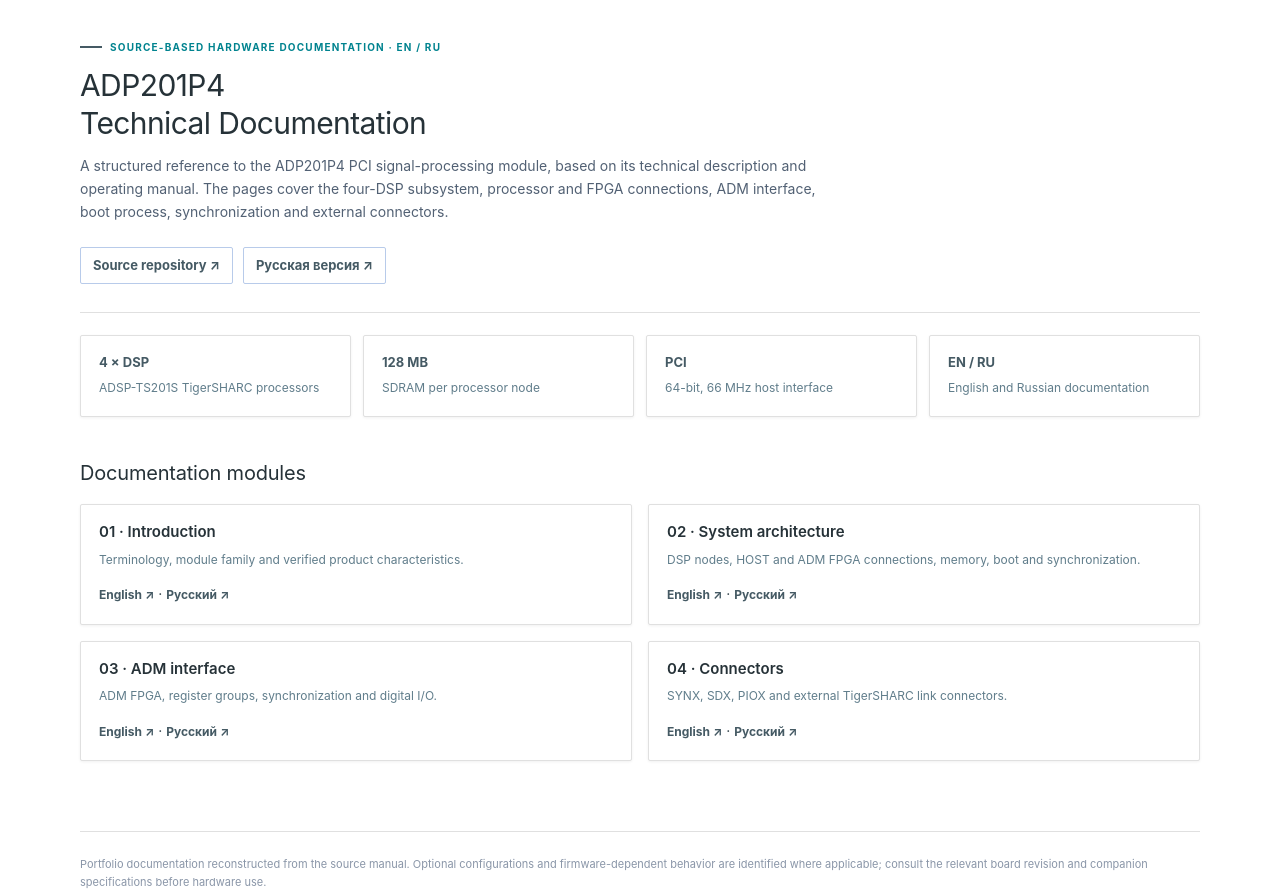
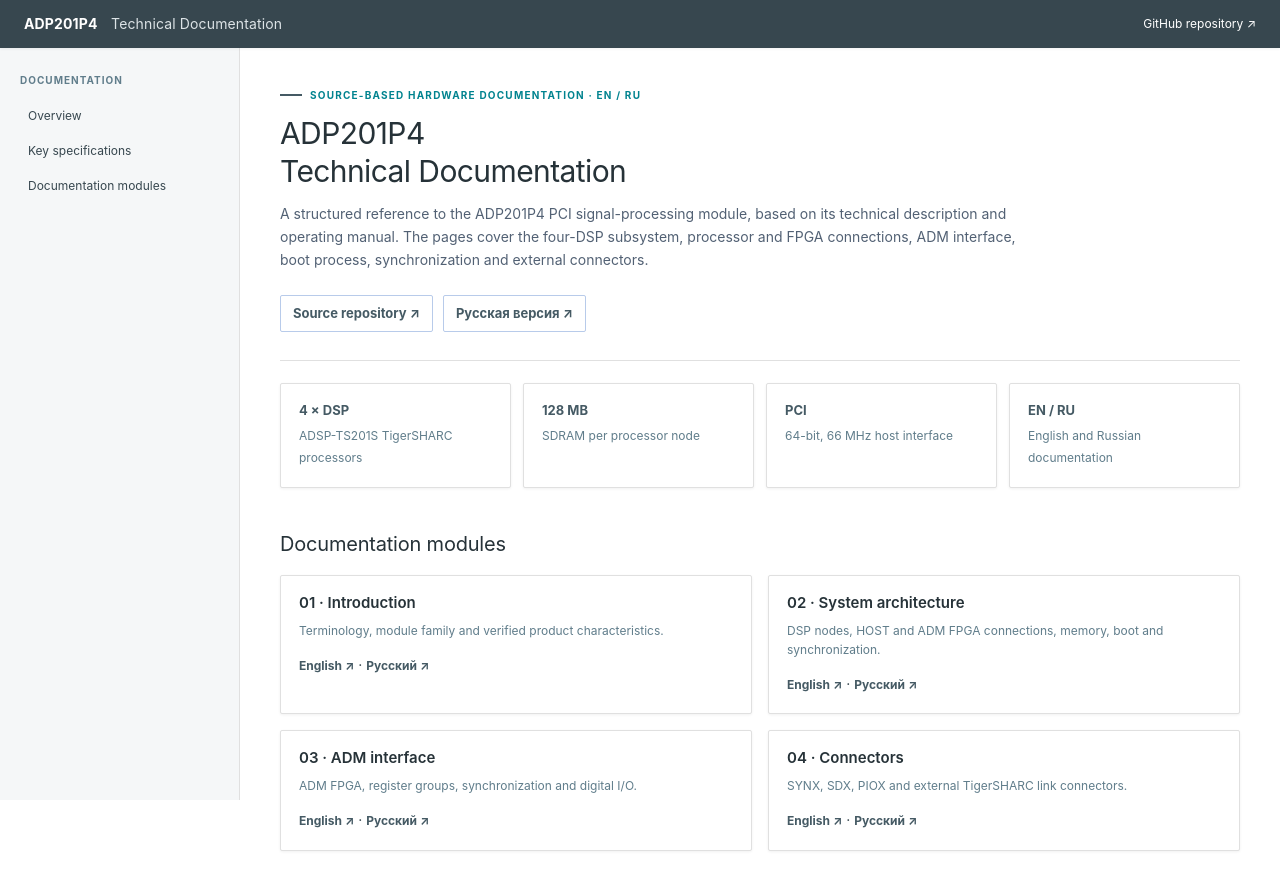
Before and after one commit to ekatmoz88-alt/adp201p4-hardware-spec, a plain HTML site: page site/index.html in a window 1280 px wide. Shown: the top 894 px of the page. Drawn offline with Linux system fonts and the light colour scheme.

Commit message:
Align ADP201P4 landing page with portfolio reference layout

```diff
--- a/site/index.html
+++ b/site/index.html
@@ -22,6 +22,23 @@
   --radius:2px;
 }
 *{box-sizing:border-box}
+.topbar{
+  position:sticky;top:0;z-index:20;display:flex;align-items:center;justify-content:space-between;
+  height:48px;padding:0 24px;background:var(--blue-dark);color:#fff;box-shadow:var(--shadow);
+}
+.brand{color:#fff;font-size:14px;font-weight:650;letter-spacing:.01em}
+.brand:hover,.source-link:hover{color:#fff;text-decoration:none}
+.brand span{margin-left:10px;color:#dce3e6;font-weight:400}
+.source-link{color:#fff;font-size:12px}
+.shell{display:grid;grid-template-columns:240px minmax(0,1fr);align-items:start;max-width:1600px;margin:0 auto}
+.sidebar{
+  position:sticky;top:48px;align-self:start;height:calc(100vh - 48px);overflow-y:auto;
+  padding:24px 16px 32px 20px;background:#f5f7f8;border-right:1px solid var(--line);
+}
+.nav-title{margin-bottom:12px;color:var(--muted);font-size:10px;font-weight:700;letter-spacing:.1em}
+.sidebar nav{display:grid;gap:4px}
+.sidebar nav a{padding:6px 8px;border-radius:2px;color:var(--blue-dark);font-size:12px}
+.sidebar nav a:hover{background:#e8edef;text-decoration:none}
 html{scroll-behavior:smooth;scroll-padding-top:24px}
 body{
   margin:0;
@@ -32,7 +49,7 @@ body{
 a{color:var(--blue);text-decoration:none}
 a:hover{color:var(--blue-dark);text-decoration:underline;text-underline-offset:3px}
 a:focus-visible{outline:3px solid #8bb8f2;outline-offset:3px;border-radius:4px}
-main{width:100%;max-width:1200px;margin:0 auto;padding:32px 40px 64px}
+main{width:100%;max-width:1120px;margin:0 auto;padding:32px 40px 64px}
 .eyebrow{
   display:inline-flex;align-items:center;gap:8px;margin-bottom:12px;
   color:#00838f;font-size:10px;font-weight:750;letter-spacing:.12em;text-transform:uppercase;
@@ -72,8 +89,16 @@ footer{
   margin-top:70px;padding-top:24px;border-top:1px solid var(--line);
   color:#8a96a8;font-size:11px;
 }
-@media(max-width:900px){main{padding:28px 24px 56px}}
+@media(max-width:900px){
+  .shell{grid-template-columns:1fr}
+  .sidebar{position:static;height:auto;padding:12px 24px;border-right:0;border-bottom:1px solid var(--line)}
+  .sidebar nav{display:flex;flex-wrap:wrap;gap:4px 12px}
+  main{padding:28px 24px 56px}
+}
 @media(max-width:680px){
+  .topbar{padding:0 18px}
+  .brand span{display:none}
+  .source-link{font-size:11px}
   main{padding:34px 18px 54px}
   .hero{padding-bottom:24px}
   .specs,.grid{grid-template-columns:1fr}
@@ -86,20 +111,34 @@ footer{
 }
 </style>
 </head>
-<body><main>
-<section class="hero">
+<body>
+<header class="topbar">
+  <a class="brand" href="#overview">ADP201P4 <span>Technical Documentation</span></a>
+  <a class="source-link" href="https://github.com/ekatmoz88-alt/adp201p4-hardware-spec">GitHub repository ↗</a>
+</header>
+<div class="shell">
+<aside class="sidebar" aria-label="Page navigation">
+  <div class="nav-title">DOCUMENTATION</div>
+  <nav>
+    <a href="#overview">Overview</a>
+    <a href="#specifications">Key specifications</a>
+    <a href="#modules">Documentation modules</a>
+  </nav>
+</aside>
+<main>
+<section class="hero" id="overview">
 <div class="eyebrow">Source-based hardware documentation · EN / RU</div>
 <h1>ADP201P4<br>Technical Documentation</h1>
 <p>A structured reference to the ADP201P4 PCI signal-processing module, based on its technical description and operating manual. The pages cover the four-DSP subsystem, processor and FPGA connections, ADM interface, boot process, synchronization and external connectors.</p>
 <div class="switch"><a class="btn" href="https://github.com/ekatmoz88-alt/adp201p4-hardware-spec">Source repository ↗</a><a class="btn" href="https://github.com/ekatmoz88-alt/adp201p4-hardware-spec/blob/main/README.ru.md">Русская версия ↗</a></div>
 </section>
-<section class="specs">
+<section class="specs" id="specifications">
 <div class="metric"><strong>4 × DSP</strong><span>ADSP-TS201S TigerSHARC processors</span></div>
 <div class="metric"><strong>128 MB</strong><span>SDRAM per processor node</span></div>
 <div class="metric"><strong>PCI</strong><span>64-bit, 66 MHz host interface</span></div>
 <div class="metric"><strong>EN / RU</strong><span>English and Russian documentation</span></div>
 </section>
-<section class="section">
+<section class="section" id="modules">
 <h2>Documentation modules</h2>
 <div class="grid">
 <article class="doc"><h2>01 · Introduction</h2><p>Terminology, module family and verified product characteristics.</p><a href="https://github.com/ekatmoz88-alt/adp201p4-hardware-spec/blob/main/01_introduction.md">English ↗</a> · <a href="https://github.com/ekatmoz88-alt/adp201p4-hardware-spec/blob/main/01_introduction.ru.md">Русский ↗</a></article>
@@ -109,4 +148,6 @@ footer{
 </div>
 </section>
 <footer>Portfolio documentation reconstructed from the source manual. Optional configurations and firmware-dependent behavior are identified where applicable; consult the relevant board revision and companion specifications before hardware use.</footer>
-</main></body></html>
+</main>
+</div>
+</body></html>
```
